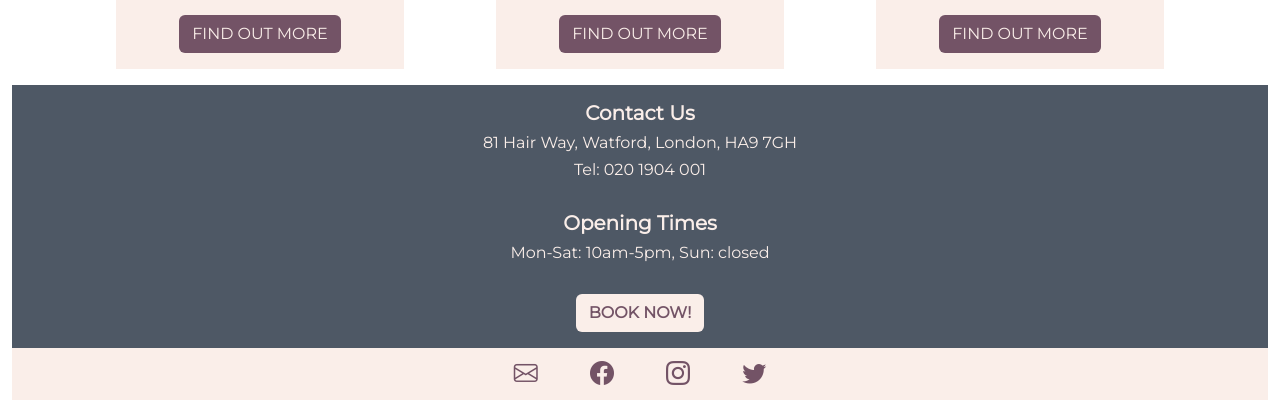
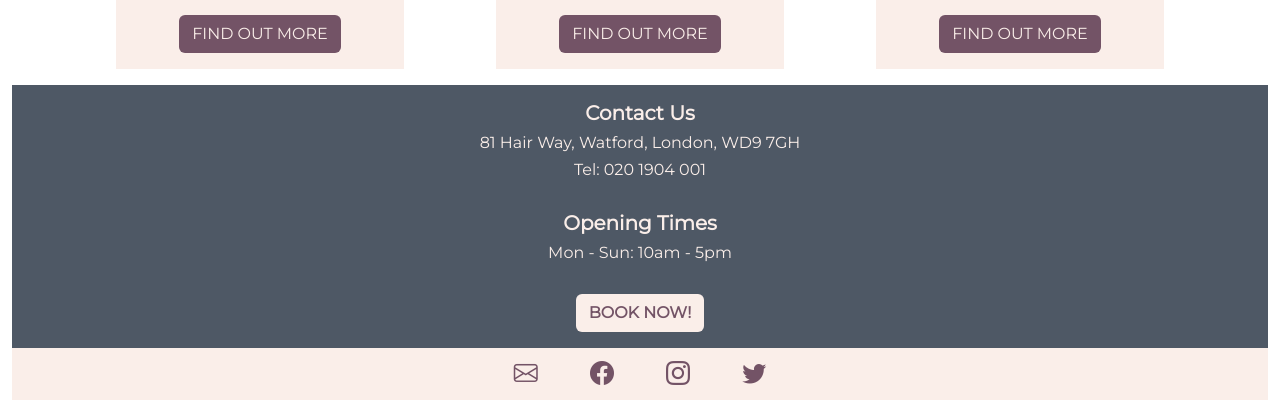
Before and after one commit to JPatel87/locks-of-lush, a Django app: page / in a window 1280 px wide. Shown: the part 1026-1436 px from the top of the page. Run offline with Django 3.2, Linux system fonts and the light colour scheme.

Commit message:
Add minor changes to contact details in footer

```diff
--- a/locks_of_lush/settings.py
+++ b/locks_of_lush/settings.py
@@ -29,7 +29,7 @@ TEMPLATES_DIR = os.path.join(BASE_DIR, 'templates')
 SECRET_KEY = os.environ.get('SECRET_KEY')
 
 # SECURITY WARNING: don't run with debug turned on in production!
-DEBUG = False
+DEBUG = True
 
 X_FRAME_OPTIONS = 'SAMEORIGIN'
 
--- a/templates/base.html
+++ b/templates/base.html
@@ -81,10 +81,10 @@
               <div class="card border-0">
                   <div class="card-body contact">
                       <h5 class="card-title"><strong>Contact Us</strong></h5>
-                      <h6 class="card-text contact">81 Hair Way, Watford, London, HA9 7GH</h6>
+                      <h6 class="card-text contact">81 Hair Way, Watford, London, WD9 7GH</h6>
                       <h6 class="card-text contact contact-number">Tel: 020 1904 001</h6><br>
                       <h5 class="card-text contact"><strong>Opening Times</strong></h5>
-                      <h6 class="card-text contact">Mon-Sat: 10am-5pm, Sun: closed</h6><br>
+                      <h6 class="card-text contact">Mon - Sun: 10am - 5pm</h6><br>
                       {% if user.is_authenticated %}
                       <a href="#" class="btn book-btn"><strong>Book now!</strong></a>
                       {% else %}
@@ -95,7 +95,7 @@
           </div>
         </div>
         <div class="p-2 text-center">
-            <a class="p-4 social" href="mailto:locksoflush@mail.com"
+            <a class="p-4 social" href="mailto:locks_of_lush@mail.com"
             aria-label="Contact us by email"><i class="bi bi-envelope"></i></a>
             <a class="p-4 social" href="https://facebook.com" target="_blank" rel="noopener"
             aria-label="Find us on Facebook"><i class="bi bi-facebook"></i></a>
```
